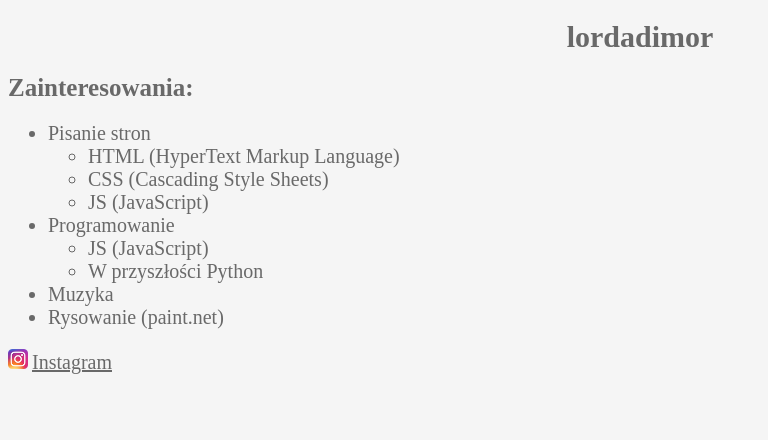
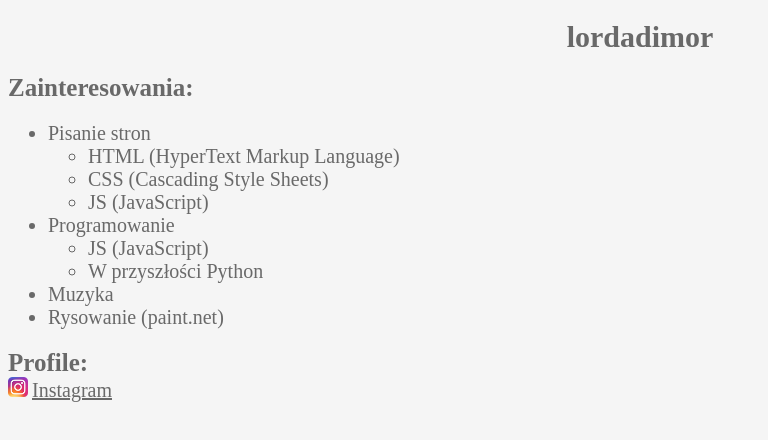
Before and after one commit to LordAdiMor/LordAdiMor.github.io, a plain HTML site: page index.html in a window 1280 px wide. Shown: the whole page, without its empty margins (0-768 px from the left). Drawn offline with Linux system fonts and the light colour scheme.

Commit message:
+nagłówek

```diff
--- a/index.html
+++ b/index.html
@@ -51,6 +51,9 @@
       </ul>
     </div>
     <div>
+      <div class="mng">
+        Profile:
+      </div>
       <img class="ikn" src="ig.png" alt="Instagram" height="20" width="20">
       <a href="instagram.html">
         Instagram
```
